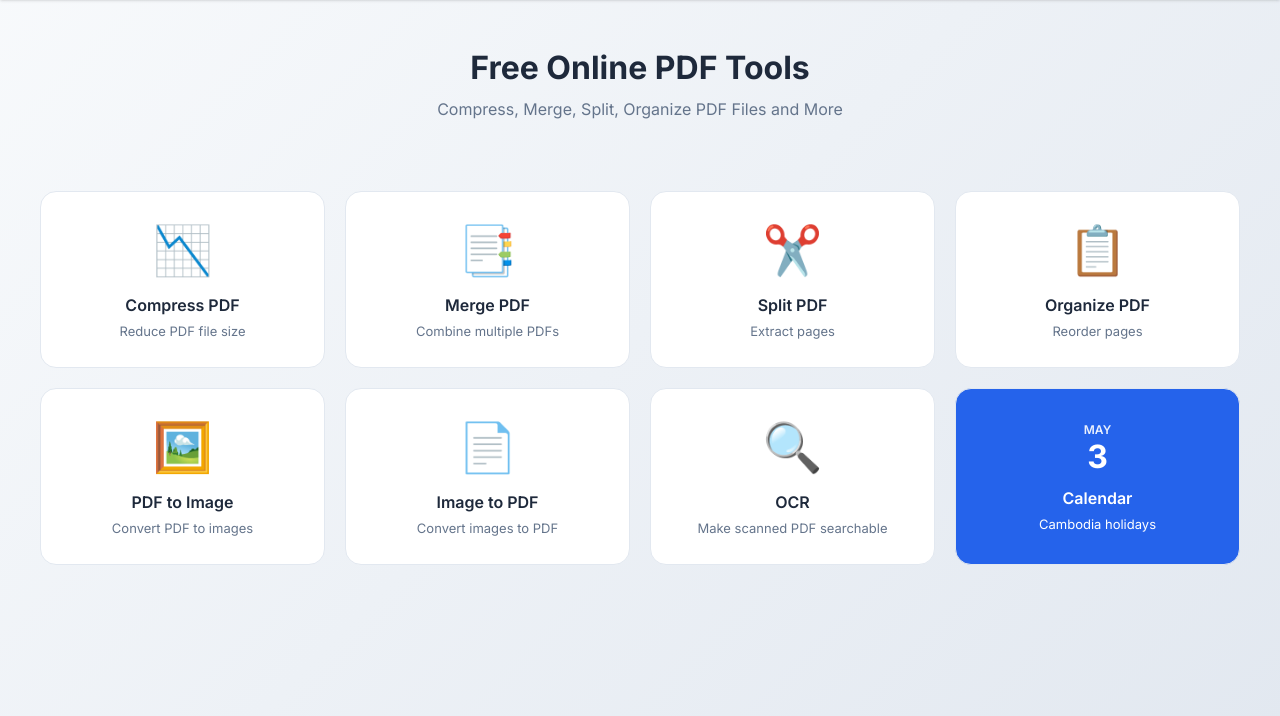
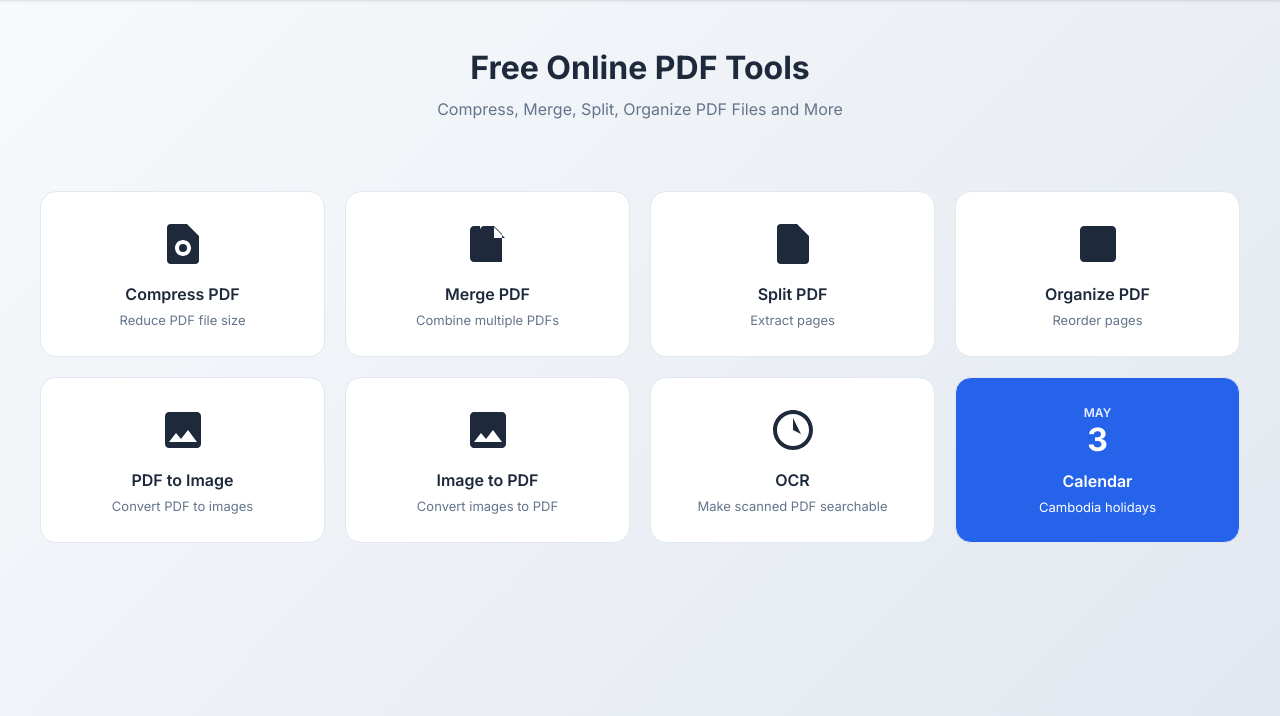
Before and after one commit to dyseyha68-maker/khmerpdf, a Django app: page / in a window 1280 px wide. Shown: the part 66-782 px from the top of the page. Run offline with Django 4.2, Linux system fonts and the light colour scheme; some web fonts are replaced.

Commit message:
Replace emoji icons with monochrome SVG icons for upload page

```diff
--- a/templates/upload.html
+++ b/templates/upload.html
@@ -53,8 +53,22 @@
     }
 
     .tool-icon {
-        font-size: 48px;
-        margin-bottom: 16px;
+        width: 48px;
+        height: 48px;
+        margin: 0 auto 16px;
+        display: flex;
+        align-items: center;
+        justify-content: center;
+    }
+
+    .tool-icon svg {
+        width: 48px;
+        height: 48px;
+        fill: var(--text);
+    }
+
+    .calendar-card .tool-icon svg {
+        fill: white;
     }
 
     .tool-card h3 {
@@ -156,7 +170,11 @@
 
 <div class="cards-container">
     <div class="tool-card" onclick="window.location.href='/pdf-compress/'">
-        <div class="tool-icon">📉</div>
+        <div class="tool-icon">
+            <svg viewBox="0 0 24 24" xmlns="http://www.w3.org/2000/svg">
+                <path d="M14,2H6A2,2 0 0,0 4,4V20A2,2 0 0,0 6,22H18A2,2 0 0,0 20,20V8L14,2M14,2V8H20M12,18C9.79,18 8,16.21 8,14C8,11.79 9.79,10 12,10C14.21,10 16,11.79 16,14C16,16.21 14.21,18 12,18M12,12A2,2 0 0,0 10,14A2,2 0 0,0 12,16A2,2 0 0,0 14,14A2,2 0 0,0 12,12Z"/>
+            </svg>
+        </div>
         <h3>
             <span class="text-en">Compress PDF</span>
             <span class="text-kh">បង្រួមឯកសារ PDF</span>
@@ -168,7 +186,11 @@
     </div>
 
     <div class="tool-card" onclick="window.location.href='/pdf-merge/'">
-        <div class="tool-icon">📑</div>
+        <div class="tool-icon">
+            <svg viewBox="0 0 24 24" xmlns="http://www.w3.org/2000/svg">
+                <path d="M19,21H8V5C8,3.9 8.9,3 10,3H15L19,7V21M8,21H5C3.9,21 3,20.1 3,19V5C3,3.9 3.9,3 5,3H8V21M15,9H20.5L15,3.5V9Z"/>
+            </svg>
+        </div>
         <h3>
             <span class="text-en">Merge PDF</span>
             <span class="text-kh">បញ្ចូលឯកសារ PDF</span>
@@ -180,7 +202,11 @@
     </div>
 
     <div class="tool-card" onclick="window.location.href='/pdf-split/'">
-        <div class="tool-icon">✂️</div>
+        <div class="tool-icon">
+            <svg viewBox="0 0 24 24" xmlns="http://www.w3.org/2000/svg">
+                <path d="M14,2H6A2,2 0 0,0 4,4V20A2,2 0 0,0 6,22H18A2,2 0 0,0 20,20V8L14,2M14,2V8H20M16,13V11H13V8H11V11H8V13H11V16H13V13H16Z"/>
+            </svg>
+        </div>
         <h3>
             <span class="text-en">Split PDF</span>
             <span class="text-kh">បំបែងឯកសារ PDF</span>
@@ -192,7 +218,11 @@
     </div>
 
     <div class="tool-card" onclick="window.location.href='/pdf-organize/'">
-        <div class="tool-icon">📋</div>
+        <div class="tool-icon">
+            <svg viewBox="0 0 24 24" xmlns="http://www.w3.org/2000/svg">
+                <path d="M3,15V5C3,3.9 3.9,3 5,3H19C20.1,3 21,3.9 21,5V15M3,15V19C3,20.1 3.9,21 5,21H19C20.1,21 21,20.1 21,19V15M3,15H21M8,15V21M16,15V21M6,9H18"/>
+            </svg>
+        </div>
         <h3>
             <span class="text-en">Organize PDF</span>
             <span class="text-kh">រៀបចំឯកសារ PDF</span>
@@ -204,7 +234,11 @@
     </div>
 
     <div class="tool-card" onclick="window.location.href='/pdf-to-image/'">
-        <div class="tool-icon">🖼️</div>
+        <div class="tool-icon">
+            <svg viewBox="0 0 24 24" xmlns="http://www.w3.org/2000/svg">
+                <path d="M21,19V5C21,3.9 20.1,3 19,3H5C3.9,3 3,3.9 3,5V19C3,20.1 3.9,21 5,21H19C20.1,21 21,20.1 21,19M8.5,13.5L11,16.5L14.5,12L19,18H5L8.5,13.5Z"/>
+            </svg>
+        </div>
         <h3>
             <span class="text-en">PDF to Image</span>
             <span class="text-kh">ការបំលែង PDF ទៅរូបភាព</span>
@@ -216,7 +250,11 @@
     </div>
 
     <div class="tool-card" onclick="window.location.href='/image-to-pdf/'">
-        <div class="tool-icon">📄</div>
+        <div class="tool-icon">
+            <svg viewBox="0 0 24 24" xmlns="http://www.w3.org/2000/svg">
+                <path d="M21,19V5C21,3.9 20.1,3 19,3H5C3.9,3 3,3.9 3,5V19C3,20.1 3.9,21 5,21H19C20.1,21 21,20.1 21,19M8.5,13.5L11,16.5L14.5,12L19,18H5L8.5,13.5Z"/>
+            </svg>
+        </div>
         <h3>
             <span class="text-en">Image to PDF</span>
             <span class="text-kh">ការបំលែងរូបភាពទៅ PDF</span>
@@ -228,7 +266,11 @@
     </div>
 
     <div class="tool-card" onclick="window.location.href='/pdf-ocr/'">
-        <div class="tool-icon">🔍</div>
+        <div class="tool-icon">
+            <svg viewBox="0 0 24 24" xmlns="http://www.w3.org/2000/svg">
+                <path d="M12,2C6.48,2 2,6.48 2,12C2,17.52 6.48,22 12,22C17.52,22 22,17.52 22,12C22,6.48 17.52,2 12,2M12,20C7.59,20 4,16.41 4,12C4,7.59 7.59,4 12,4C16.41,4 20,7.59 20,12C20,16.41 16.41,20 12,20M12,6V12L16,14"/>
+            </svg>
+        </div>
         <h3>
             <span class="text-en">OCR</span>
             <span class="text-kh">ការបំលែងឯកសារស្កេនទៅអក្សរ</span>
```
